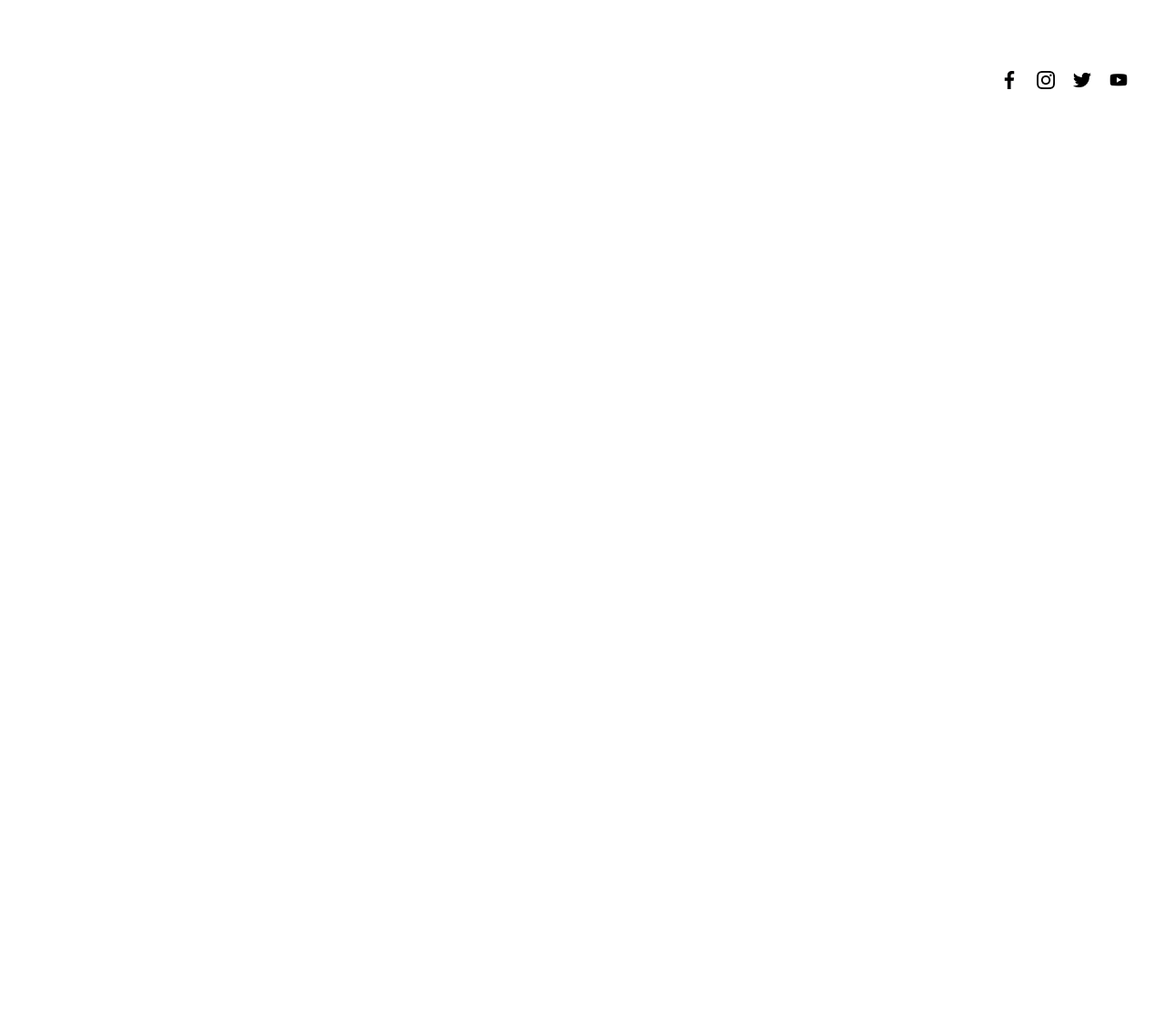
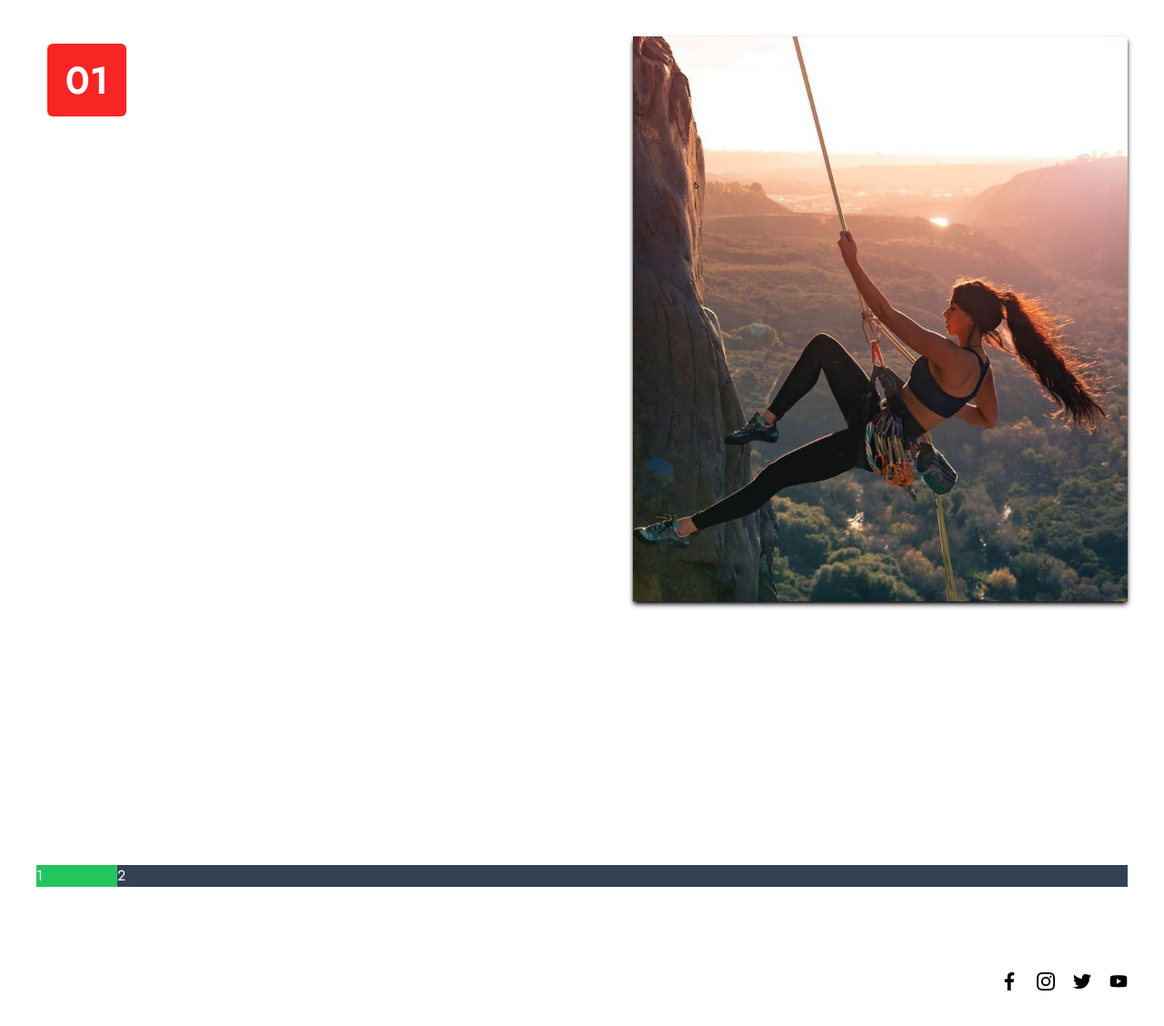
Before and after one commit to ekyourkid/elbrus, a Next.js app: page /article in a window 1280 px wide. Shown: the top 1128 px of the page at 91% size. Before the commit the page ends 800 px from the top, so only its background shows below. Built offline with nearby package versions, Linux system fonts and the light colour scheme.

Commit message:
feat: detail-article

```diff
--- a/src/app/article/page.tsx
+++ b/src/app/article/page.tsx
@@ -1,8 +1,35 @@
 import React from "react";
+import Image from "next/image";
 
 const ArticleDetailPage = () => {
     return (
-        <div>article detail</div>
+        <main className="p-10 space-y-14">
+            <div className="flex flex-row">
+                <div className="bg-[#F92424] my-2 basis-24 h-20 flex justify-center items-center rounded-md mx-3 text-[42px] text-white font-semibold ">
+                    01
+                </div>
+                <div className=" basis-2/4 ">
+                    <h1 className="w-full font-semibold text-[60px] leading-none">EXPEDISI JAVA <tr></tr> ANDESIT MARATHON <tr></tr> 2023</h1>
+                    <section className="w-full py-10 text-[22px] space-y-10">
+                        <p>
+                            Setelah menyelesaikan perintisan jalur multi pitch ditebing lawe Banjarnegara, Jawa Tengah, Tim java andesit marathon bergeser ke tebing sepikul Jawa Timur. berangkat menggunakan mobil carteran dari teman Mapala Palmasti banjarnegara (Rhino). Setelah menyelesaikan perintisan jalur multi pitch ditebing lawe Banjarnegara, Jawa Tengah, Tim java andesit marathon bergeser ke tebing sepikul Jawa Timur. berangkat menggunakan mobil carteran dari teman Mapala Palmasti banjarnegara (Rhino).
+                        </p>
+                        <p>
+                            Setelah menyelesaikan perintisan jalur multi pitch ditebing lawe Banjarnegara, Jawa Tengah, Tim java andesit marathon bergeser ke tebing sepikul Jawa Timur. berangkat menggunakan mobil carteran dari teman Mapala Palmasti banjarnegara (Rhino).
+                        </p>
+                    </section>
+
+                </div>
+                <div className=" basis-2/4 w-full flex justify-center">
+                    <Image src={'/images/article-1.jpeg'} alt="climbing" width={621} height={621} className="h-[621px] w-[621px] object-cover shadow-md shadow-black" />
+                </div>
+            </div>
+            <div className="bg-red-500 flex flex-row">
+                <div className="bg-green-500 basis-24">1</div>
+                <div className="bg-slate-700 basis-full">2</div>
+            </div>
+
+        </main>
     )
 }
 
```
Also changed, not shown: public/images/bg-article.jpg (added).
